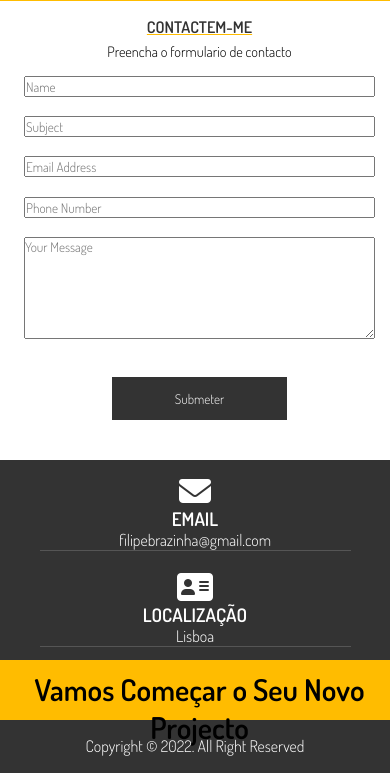
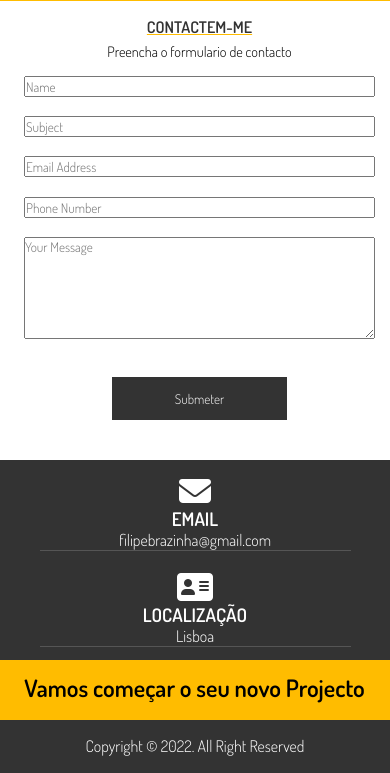
Before and after one commit to FilipeBrazinha/site, a website: page dist/contactos.html in a window 390 px wide. Shown: the part 130-903 px from the top of the page. Drawn offline with Linux system fonts and the light colour scheme.

Commit message:
Final ajustments

```diff
--- a/dist/contactos.html
+++ b/dist/contactos.html
@@ -102,7 +102,7 @@
   <!--SECTION C: TAGLINE-->
   <section id="contact-c" class="bg-main py-4">
     <div class="container">
-    <h1>Vamos Começar o Seu Novo Projecto</h1>
+    <h1>Vamos começar o seu novo Projecto</h1>
   </div>
   </section>
 
--- a/dist/css/main.css
+++ b/dist/css/main.css
@@ -309,8 +309,11 @@ h2.interests {
 
   #contact-c h1 {
     height: 120px;
-    font-size: 30px;
-    padding-top: 10px; } }
+    font-size: 24px;
+    padding-top: 12px;
+    margin-right: 10px;
+  }
+  }
 
 @media (max-width: 550px) {
 
```
